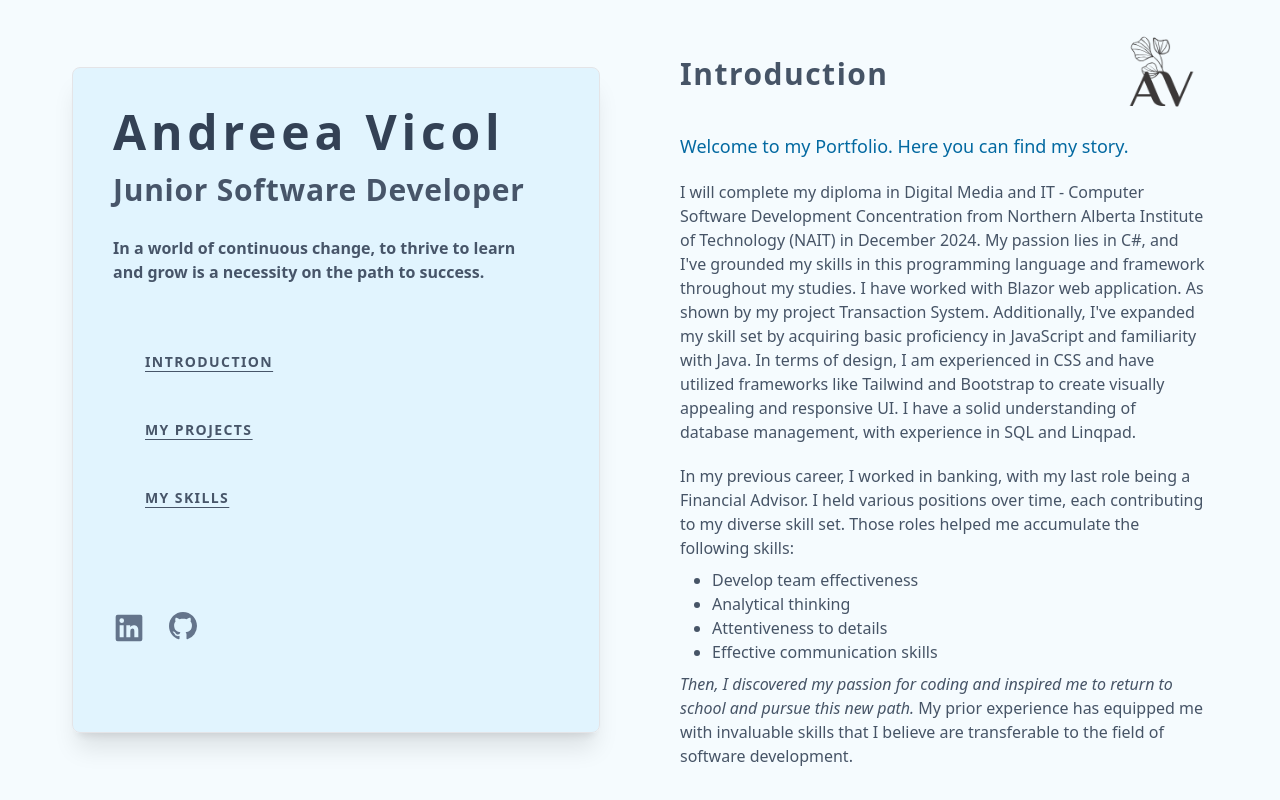
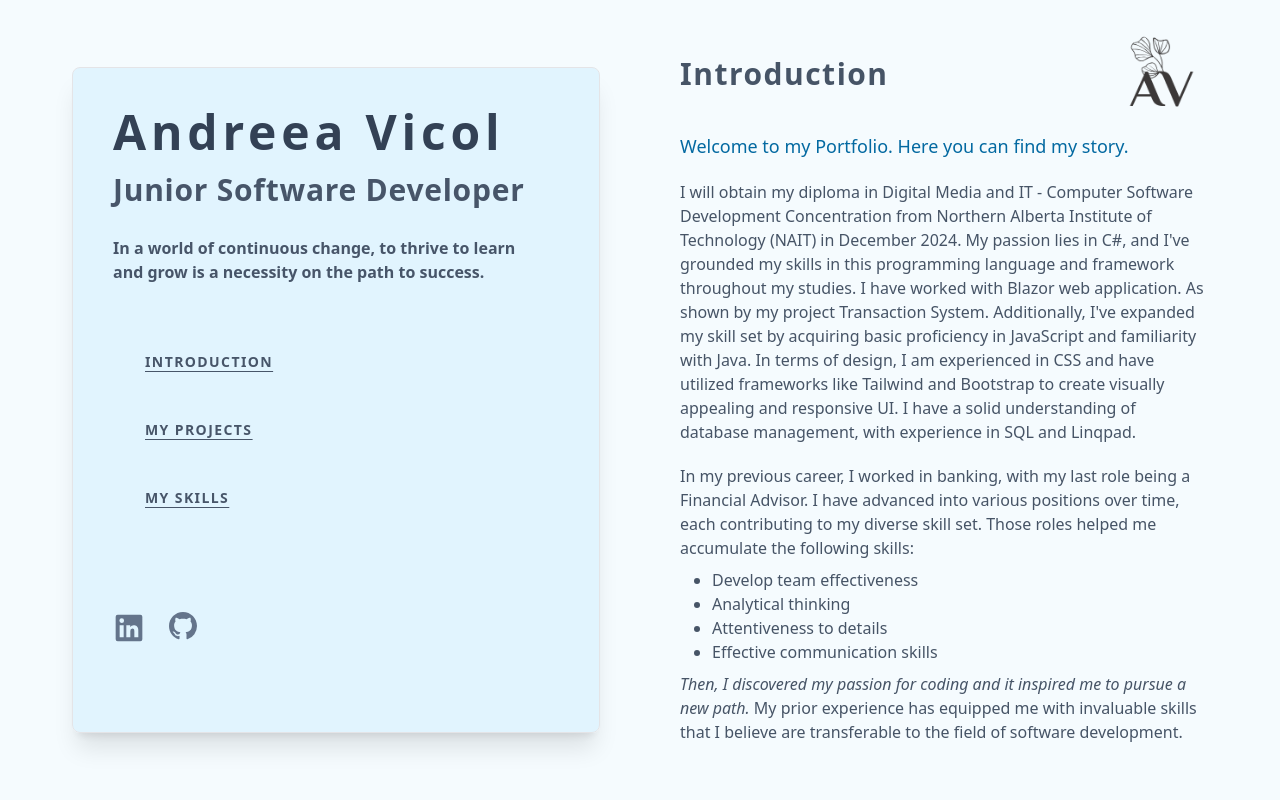
Before and after one commit to avicol01/MyPortfolio, a Next.js app: page / in a window 1280 px wide. Shown: the top 800 px of the page. Built offline with nearby package versions, Linux system fonts and the light colour scheme.

Commit message:
bio update

```diff
--- a/app/page.js
+++ b/app/page.js
@@ -55,14 +55,14 @@ export default async function Home() {
 							<h2 className="text-3xl mt-14 tracking-wider font-sans font-semibold">Introduction</h2>
 							<p className="pt-10 text-sky-700 font-medium">Welcome to my Portfolio. Here you can find my story.</p>
 							<p className="text-base pt-5">
-								I will complete my diploma in Digital Media and IT - Computer Software Development Concentration
+								I will obtain my diploma in Digital Media and IT - Computer Software Development Concentration
 								from Northern Alberta Institute of Technology (NAIT) in December 2024. My passion lies in C#, and I've grounded
 								my skills in this programming language and framework throughout my studies. I have worked with Blazor web application.
 								As shown by my project Transaction System. Additionally, I've expanded my skill set by acquiring basic proficiency in
 								JavaScript and familiarity with Java. In terms of design, I am experienced in CSS and have utilized frameworks like
 								Tailwind and Bootstrap to create visually appealing and responsive UI. I have a solid understanding of database management,
 								with experience in SQL and Linqpad.</p>
-							<p className="text-base pt-5 pb-2">In my previous career, I worked in banking, with my last role being a Financial Advisor. I held various positions over time, each contributing to my diverse skill set. Those roles helped me accumulate the following skills:
+							<p className="text-base pt-5 pb-2">In my previous career, I worked in banking, with my last role being a Financial Advisor. I have advanced into various positions over time, each contributing to my diverse skill set. Those roles helped me accumulate the following skills:
 							</p>
 							<ul className="text-base list-disc pl-8 pb-2">
 								<li>Develop team effectiveness</li>
@@ -70,7 +70,7 @@ export default async function Home() {
 								<li>Attentiveness to details</li>
 								<li>Effective communication skills</li>
 							</ul>
-							<p className="text-base"><span className="italic ">Then, I discovered my passion for coding and inspired me to return to school and pursue this new path. </span>
+							<p className="text-base"><span className="italic ">Then, I discovered my passion for coding and it inspired me to pursue a new path. </span>
 								My prior experience has equipped me with invaluable skills that I believe are transferable to the field of software development.</p>
 						</div>
 					</div>
```
